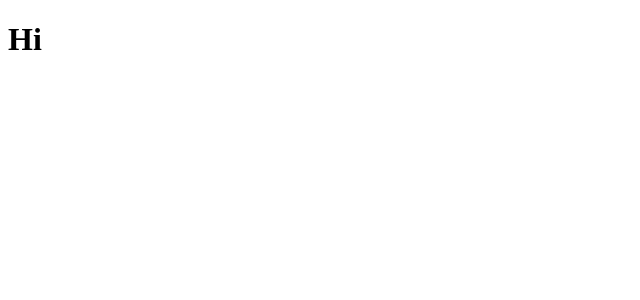
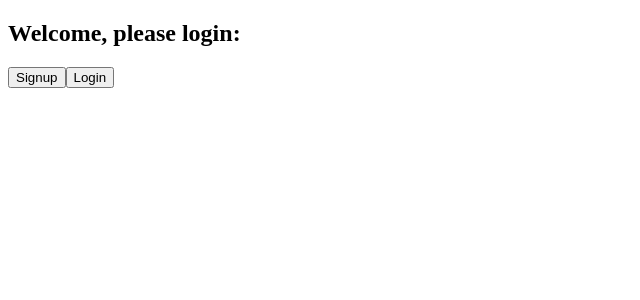
Before and after one commit to JoseMiralles/W11D3, a React app: page / in a window 1280 px wide. Shown: the top 300 px of the page, without its empty margins (0-640 px from the left). Built offline with nearby package versions, Linux system fonts and the light colour scheme; the HTML template or start-up script is replaced by a standard one.

Commit message:
Greeting component displays logged in user, and logout button works.

```diff
--- /dev/null
+++ b/frontend/App.jsx
@@ -0,0 +1,13 @@
+import React from "react";
+
+import GreetngContainer from "./components/greeting_container";
+
+const App = () => {
+    return (
+        <div>
+            <GreetngContainer />
+        </div>
+    );
+}
+
+export default App;
--- a/frontend/actions/session_actions.js
+++ b/frontend/actions/session_actions.js
@@ -18,10 +18,10 @@ export const logoutCurrentUser = () => {
     }
 }
 
-export const receiveErrors = (errors) => {
+export const receiveErrors = (user) => {
     return {
         type: RECEIVE_ERRORS,
-        errors
+        user
     }
 }
 
--- /dev/null
+++ b/frontend/components/greeting.jsx
@@ -0,0 +1,32 @@
+import React from "react";
+import { Link } from "react-router-dom"
+
+export default class Greeting extends React.Component {
+
+    constructor(props){
+        super(props);
+    }
+
+    render(){
+
+        let greeting;
+
+        if (this.props.currentUser){
+            greeting =
+            <div>
+                <h2>Hi, {this.props.currentUser.username}!</h2>
+                <button onClick={this.props.logout}>Logout</button>
+            </div>
+        } else {
+            greeting =
+            <div>
+                <h2>Welcome, please login:</h2>
+                <Link to="/signup"><button>Signup</button></Link>
+                <Link to="/login"><button>Login</button></Link>
+            </div>
+        }
+
+        return( <div>{greeting}</div> );
+    }
+
+}
--- /dev/null
+++ b/frontend/components/greeting_container.js
@@ -0,0 +1,19 @@
+import { connect } from "react-redux";
+
+import { logoutCurrentUser } from "../actions/session_actions";
+import Greeting from "./greeting";
+
+const mapStateToProps = (state) => {
+    const id = state.session.id;
+    return {
+        currentUser: state.entities.users[id]
+    };
+}
+
+const mapDispatchToProps = (dispatch) => {
+    return {
+        logout: () => dispatch(logoutCurrentUser())
+    }
+}
+
+export default connect(mapStateToProps, mapDispatchToProps)(Greeting);
--- a/frontend/entry.jsx
+++ b/frontend/entry.jsx
@@ -1,16 +1,25 @@
 import React from "react";
 import ReactDOM from "react-dom";
+
+import Root from "./root";
 import configureStore from "./store/store";
+
+import * as sessionActions from "./actions/session_actions";
 
 document.addEventListener("DOMContentLoaded", () => {
 
     const store = configureStore();
-    window.store = store;
+
+    if (process.env.NODE_ENV !== "production"){
+        // Only transpile this when webpack is NOT in production mode.
+        window.store = store;
+        window.sessionActions = sessionActions;
+    }
 
     const root = document.getElementById("root");
 
     ReactDOM.render(
-        <h1>Hi</h1>,
+        <Root store={store} />,
         root
     );
 
--- a/frontend/reducers/session_reducer.js
+++ b/frontend/reducers/session_reducer.js
@@ -10,7 +10,7 @@ const sessionReducer = (state = {}, action) => {
     switch(action.type){
 
         case RECEIVE_CURRENT_USER:
-            return { id: action.user.id };
+            return { id: Object.values(action.user)[0].id };
 
         case LOGOUT_CURRENT_USER:
             return defaultState;
--- a/frontend/reducers/users_reducer.js
+++ b/frontend/reducers/users_reducer.js
@@ -6,8 +6,7 @@ const usersReducer = (state = {}, action) => {
     switch(action.type){
 
         case RECEIVE_CURRENT_USER:
-            return Object.assign({}, state,
-                {[action.user.id]: action.user});
+            return Object.assign({}, state, action.user);
 
         default: return state;
 
--- /dev/null
+++ b/frontend/root.jsx
@@ -0,0 +1,17 @@
+import React from "react";
+import { Provider } from "react-redux";
+import { HashRouter } from "react-router-dom";
+
+import App from "./App";
+
+const Root = ({store}) => {
+    return (
+        <Provider store={store}>
+            <HashRouter>
+                <App />
+            </HashRouter>
+        </Provider>
+    );
+}
+
+export default Root;
```
